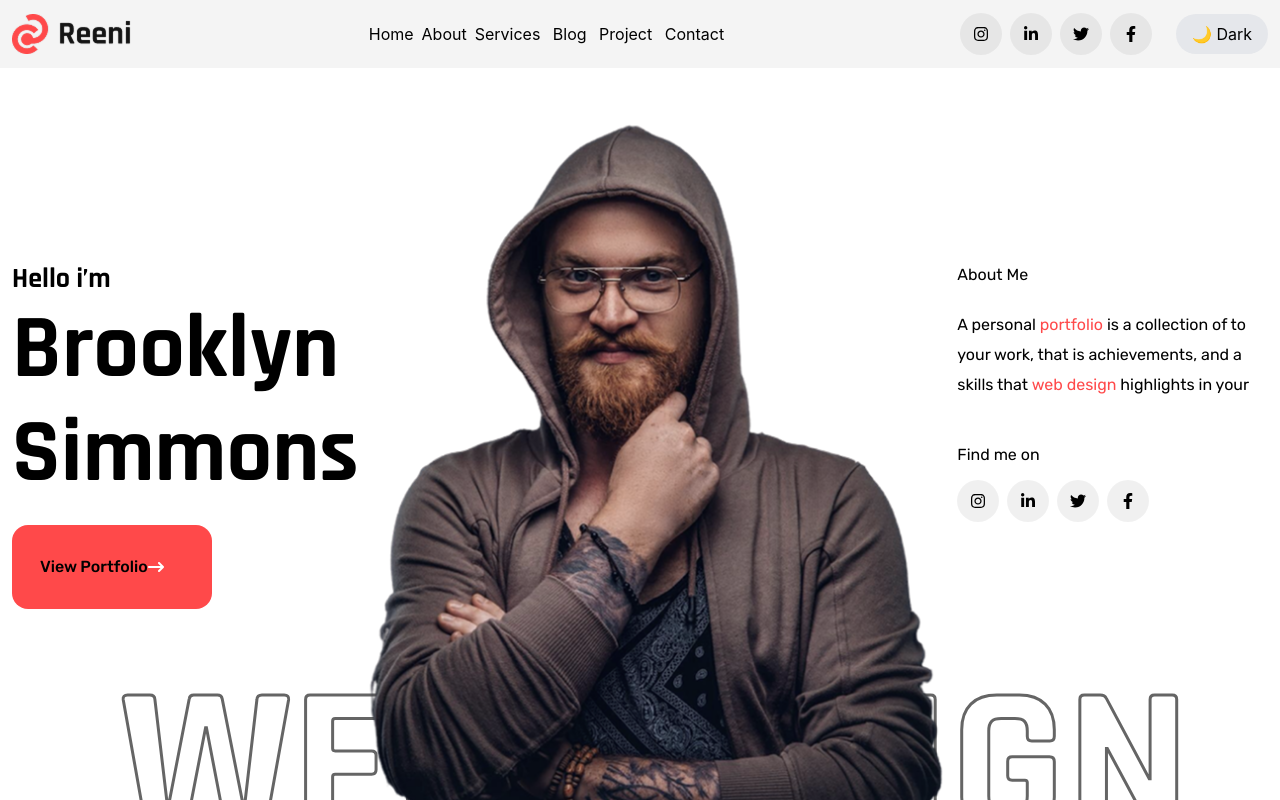
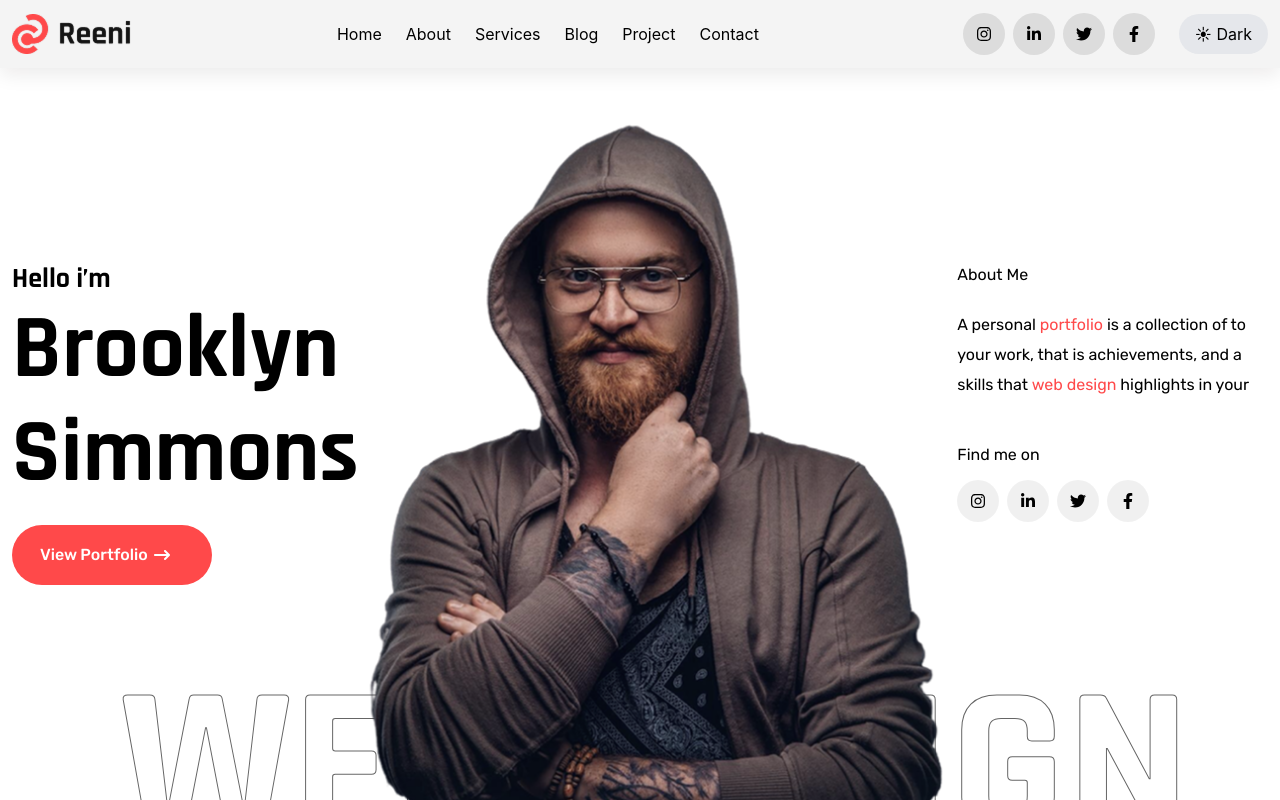
Before and after one commit to nabilislam11/Demo-portfolio, a React (Vite) app: page / in a window 1280 px wide. Shown: the top 800 px of the page. Built offline with nearby package versions, Linux system fonts and the light colour scheme.

Commit message:
dark mode done by banner section

```diff
--- a/src/components/banner/Banner.jsx
+++ b/src/components/banner/Banner.jsx
@@ -4,45 +4,45 @@ import { FaArrowRightLong } from 'react-icons/fa6'
 import { FaFacebookF, FaInstagram, FaLinkedinIn, FaTwitter } from 'react-icons/fa'
 const Banner = () => {
     return (
-        <div className="container px-3 relative ">
+        <div className="container px-3 relative dark:bg-[#141414] ">
 
             <div className="flex justify-between items-start pb-[88px]">
                 <div className=" w-[25%] pt-[192px] space-y-5">
                     <div className=" ">
-                        <p className='font-rajdhani font-bold  text-[28px] leading-[38px]' >Hello i’m</p>
-                        <h2 className='font-rajdhani font-bold  text-[90px] leading-[103.5px]' >Brooklyn
+                        <p className='font-rajdhani font-bold  text-[28px] leading-[38px] text-black dark:text-white ' >Hello i’m</p>
+                        <h2 className='font-rajdhani font-bold  text-[90px] leading-[103.5px] text-black dark:text-white' >Brooklyn
                             Simmons</h2>
                     </div>
-                    <div className="flex items-center rounded-2xl  py-3 pl-[28px] pr-[30px] bg-[#FF494A] w-[200px] ">
-                        <p className='font-rubik  font-medium   text-[16px] leading-[60px]'>View Portfolio</p>
+                    <div className="flex items-center rounded-[500px] pl-[28px] pr-[30px] bg-[#FF494A] w-[200px] gap-1.5  ">
+                        <p className='font-rubik  font-medium   text-[16px] leading-[60px] text-white'>View Portfolio</p>
                         <FaArrowRightLong className='text-white' />
                     </div>
 
                 </div>
-                <div className="    items-center flex justify-center  z-[-5]">
+                <div className="    items-center flex justify-center  z-[10]">
                     <img src={banner} alt="" />
                 </div>
                 <div className=" w-[25%] pt-[192px] flex flex-col gap-10 ">
                     <div className=" space-y-5 ">
-                        <p className='font-rubik  font-normal   text-[16px] leading-[30px]' >About Me</p>
-                        <h2 className='font-rubik  font-normal   text-[16px] leading-[30px]' >A personal <span className='text-[#FF494A]'>portfolio</span> is a collection of to
+                        <p className='font-rubik  font-normal   text-[16px] leading-[30px]  text-black dark:text-white ' >About Me</p>
+                        <h2 className='font-rubik  font-normal   text-[16px] leading-[30px] text-black dark:text-white' >A personal <span className='text-[#FF494A]'>portfolio</span> is a collection of to
                             your work, that is achievements, and a
                             skills that <span className='text-[#FF494A]'>web design</span>  highlights in your</h2>
                     </div>
                     <div className="space-y-2.5 ">
-                        <p className='font-rubik font-normal text-[16px]  leading-[30px] '> Find me on</p>
+                        <p className='font-rubik font-normal text-[16px]  leading-[30px] text-black dark:text-white'> Find me on</p>
 
                         <div className="flex items-center gap-2">
-                            <div className="flex items-center justify-center rounded-full p-[13px] bg-[#0A0A0A]/6 ">
+                            <div className="flex items-center justify-center rounded-full p-[13px] bg-[#0A0A0A]/6 dark:bg-white/10  text-black dark:text-white ">
                                 <FaInstagram />
                             </div>
-                            <div className="flex items-center justify-center rounded-full p-[13px] bg-[#0A0A0A]/6 ">
+                            <div className="flex items-center justify-center rounded-full p-[13px] bg-[#0A0A0A]/6 dark:bg-white/10  text-black dark:text-white ">
                                 <FaLinkedinIn />
                             </div>
-                            <div className="flex items-center justify-center rounded-full p-[13px] bg-[#0A0A0A]/6 ">
+                            <div className="flex items-center justify-center rounded-full p-[13px] bg-[#0A0A0A]/6 dark:bg-white/10  text-black dark:text-white  ">
                                 <FaTwitter />
                             </div>
-                            <div className="flex items-center justify-center rounded-full p-[13px] bg-[#0A0A0A]/6 ">
+                            <div className="flex items-center justify-center rounded-full p-[13px] bg-[#0A0A0A]/6 dark:bg-white/10  text-black dark:text-white">
                                 <FaFacebookF />
                             </div>
                         </div>
@@ -50,8 +50,8 @@ const Banner = () => {
                 </div>
             </div>
             <div className=" " >
-                <h2 className=' z-[-20]  absolute top-[580px] left-30 text-transparent opacity-60  select-none font-rajdhani font-bold text-[212.9px] leading-[244.8px] [-webkit-text-stroke-width:3px] [-webkit-text-stroke-color:black]   '>WEB DESIGN</h2>
-                <h2 className=' z-[-5]  absolute top-170 left-70  font-rajdhani font-bold text-[150px] leading-[172.5px] [-webkit-text-stroke-width:3px] [-webkit-text-stroke-color:#FF494A]  text-transparent translate-y-6    '>WEB DESIGN</h2>
+                <h2 className=' z-[1]  absolute top-[580px] left-30 text-transparent opacity-60  select-none font-rajdhani font-bold text-[212.9px] leading-[244.8px] [-webkit-text-stroke-width:1px] [-webkit-text-stroke-color:black] dark:[-webkit-text-stroke-color:white]    '>WEB DESIGN</h2>
+                <h2 className=' z-[50]  absolute top-170 left-70  font-rajdhani font-bold text-[150px] leading-[172.5px] [-webkit-text-stroke-width:3px] [-webkit-text-stroke-color:#FF494A]  text-transparent translate-y-6    '>WEB DESIGN</h2>
             </div>
         </div>
     )
--- a/src/components/navbar/Navbar.jsx
+++ b/src/components/navbar/Navbar.jsx
@@ -1,51 +1,69 @@
 import React from 'react'
 import logo from "../../assets/logo.png"
+import logodark from "../../assets/logodark.png"
 import { FaFacebookF, FaInstagram, FaLinkedinIn, FaTwitter } from 'react-icons/fa'
-import { TbListTree } from 'react-icons/tb'
+// import { TbListTree } from 'react-icons/tb' // Uncomment if you need this
 import ThemeToggle from '../themetoggle/ThemeToggle'
+
 const Navbar = () => {
   return (
-    <div className="bg-[#F4F4F4] shadow-[0,7,18,0,181010/8]">
+    <div className="bg-[#F4F4F4] shadow-[0_7px_18px_0_rgba(24,16,16,0.08)] dark:bg-[#141414] text-black dark:text-white transition-colors duration-300">
+      <div className='container flex justify-between items-center py-2.5 px-3'>
 
-
-      <div className='container  flex justify-between items-center py-2.5  px-3   '>
-        <div className="">
-          <div className="">
-            <img src={logo} alt="" />
+        {/* Logo Section */}
+        <div>
+          <div>
+            <img src={logo} alt="logo" className="block dark:hidden" />
+            <img src={logodark} alt="logo-dark" className="hidden dark:block" />
           </div>
         </div>
-        <div className="">
-          <ul className='flex justify-between items-center  text-black '>
-            <li className='py-2.5 px-1 text-black '> <a href="Home">Home</a> </li>
-            <li className='py-3 px-1 '> <a href="About">About</a> </li>
-            <li className='py-2.5 px-1 '> <a href="Services ">Services </a> </li>
-            <li className='py-2.5 px-1 '> <a href="Blog ">Blog </a> </li>
-            <li className='py-2.5 px-1 '> <a href="Project ">Project </a> </li>
-            <li className='py-2.5 px-1 '> <a href="Contact">Contact</a> </li>
+
+        {/* Navigation Links */}
+        <div>
+          <ul className='flex justify-between items-center gap-4'>
+            <li className='py-2.5 px-1'>
+              <a className='!text-black dark:!text-white hover:!text-gray-500 dark:hover:!text-gray-300 transition-colors duration-200' href="/Home">Home</a>
+            </li>
+            <li className='py-3 px-1'>
+              <a className='!text-black dark:!text-white hover:!text-gray-500 dark:hover:!text-gray-300 transition-colors duration-200' href="/About">About</a>
+            </li>
+            <li className='py-2.5 px-1'>
+              <a className='!text-black dark:!text-white hover:!text-gray-500 dark:hover:!text-gray-300 transition-colors duration-200' href="/Services">Services</a>
+            </li>
+            <li className='py-2.5 px-1'>
+              <a className='!text-black dark:!text-white hover:!text-gray-500 dark:hover:!text-gray-300 transition-colors duration-200' href="/Blog">Blog</a>
+            </li>
+            <li className='py-2.5 px-1'>
+              <a className='!text-black dark:!text-white hover:!text-gray-500 dark:hover:!text-gray-300 transition-colors duration-200' href="/Project">Project</a>
+            </li>
+            <li className='py-2.5 px-1'>
+              <a className='!text-black dark:!text-white hover:!text-gray-500 dark:hover:!text-gray-300 transition-colors duration-200' href="/Contact">Contact</a>
+            </li>
           </ul>
         </div>
-        <div className="flex justify-between items-center gap-6 ">
+
+        {/* Social Icons & Theme Toggle */}
+        <div className="flex justify-between items-center gap-6">
           <div className="flex items-center justify-between gap-2">
-            <div className="flex items-center justify-center rounded-full p-[13px] bg-[#0A0A0A]/6 ">
+            <div className="flex items-center justify-center rounded-full p-[13px] bg-[#0A0A0A]/10 dark:bg-white/10 cursor-pointer transition-colors hover:bg-black/20 dark:hover:bg-white/20">
               <FaInstagram />
             </div>
-            <div className="flex items-center justify-center rounded-full p-[13px] bg-[#0A0A0A]/6 ">
+            <div className="flex items-center justify-center rounded-full p-[13px] bg-[#0A0A0A]/10 dark:bg-white/10 cursor-pointer transition-colors hover:bg-black/20 dark:hover:bg-white/20">
               <FaLinkedinIn />
             </div>
-            <div className="flex items-center justify-center rounded-full p-[13px] bg-[#0A0A0A]/6 ">
+            <div className="flex items-center justify-center rounded-full p-[13px] bg-[#0A0A0A]/10 dark:bg-white/10 cursor-pointer transition-colors hover:bg-black/20 dark:hover:bg-white/20">
               <FaTwitter />
             </div>
-            <div className="flex items-center justify-center rounded-full p-[13px] bg-[#0A0A0A]/6 ">
+            <div className="flex items-center justify-center rounded-full p-[13px] bg-[#0A0A0A]/10 dark:bg-white/10 cursor-pointer transition-colors hover:bg-black/20 dark:hover:bg-white/20">
               <FaFacebookF />
             </div>
           </div>
-          <div className="   ">
-            <ThemeToggle></ThemeToggle>
+          <div>
+            <ThemeToggle />
           </div>
+        </div>
 
-        </div>
       </div>
-
     </div>
   )
 }
--- a/src/components/themetoggle/ThemeToggle.jsx
+++ b/src/components/themetoggle/ThemeToggle.jsx
@@ -1,20 +1,33 @@
-import useTheme from "../../hooks/useTheme";
+import { useEffect, useState } from "react";
 
 const ThemeToggle = () => {
+  const [darkMode, setDarkMode] = useState(false);
 
-  const { theme, toggleTheme } = useTheme();
+  // initial load
+  useEffect(() => {
+    const savedTheme = localStorage.getItem("theme");
+    setDarkMode(savedTheme === "dark");
+  }, []);
+
+  // apply theme
+  useEffect(() => {
+    const root = document.documentElement;
+
+    if (darkMode) {
+      root.classList.add("dark");
+      localStorage.setItem("theme", "dark");
+    } else {
+      root.classList.remove("dark");
+      localStorage.setItem("theme", "light");
+    }
+  }, [darkMode]);
 
   return (
     <button
-      onClick={toggleTheme}
-      className="
-        px-4 py-2
-        rounded-full
-        bg-gray-200 dark:bg-gray-800
-        text-black dark:text-white
-      "
+      onClick={() => setDarkMode((prev) => !prev)}
+      className="px-4 py-2 rounded-full bg-gray-200 dark:bg-gray-800 text-black dark:text-white"
     >
-      {theme === "light" ? "🌙 Dark" : "☀ Light"}
+      {darkMode ? "🌙 Light" : "☀ Dark"}
     </button>
   );
 };
--- a/src/components/tpm-service/TpmService.jsx
+++ b/src/components/tpm-service/TpmService.jsx
@@ -2,7 +2,7 @@ import React from 'react'
 import tpm1 from "../../assets/tpm1.svg"
 const TpmService = () => {
     return (
-        <div className='container px-3 py-[90px] '>
+        <div className='container px-3 py-[90px]  '>
             <div className="grid grid-cols-1 sm:grid-cols-2 lg:grid-cols-4 gap-6 ">
                 <div className="py-[41px]  mt-8 flex flex-col items-center justify-between text-center gap-7 rounded-[20px] border border-[#FF494A] ">
                     <img src={tpm1} alt="" />
--- a/src/page/Home.jsx
+++ b/src/page/Home.jsx
@@ -17,7 +17,7 @@ import Footer from '../components/footer/footer'
 const Home = () => {
   return (
     <>
-      <div>
+      <div className='dark:bg-[#141414] '>
         <Navbar></Navbar>
         <Banner></Banner>
         <TpmService></TpmService>
```
Also changed, not shown: src/assets/logodark.png (added).
